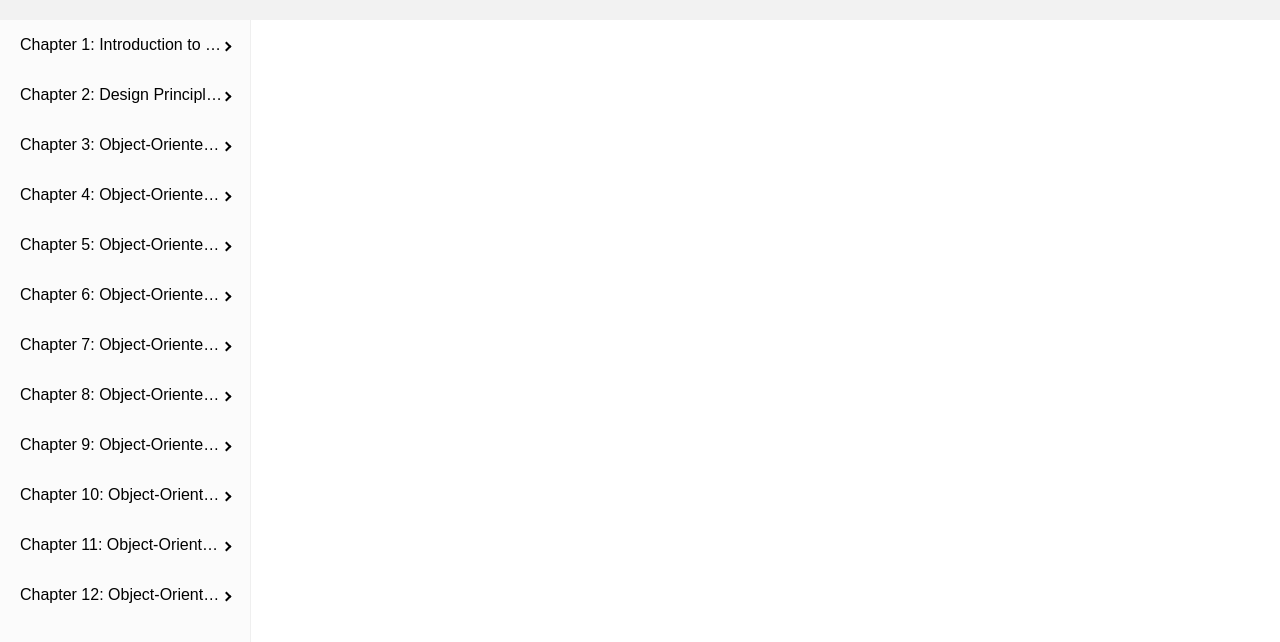
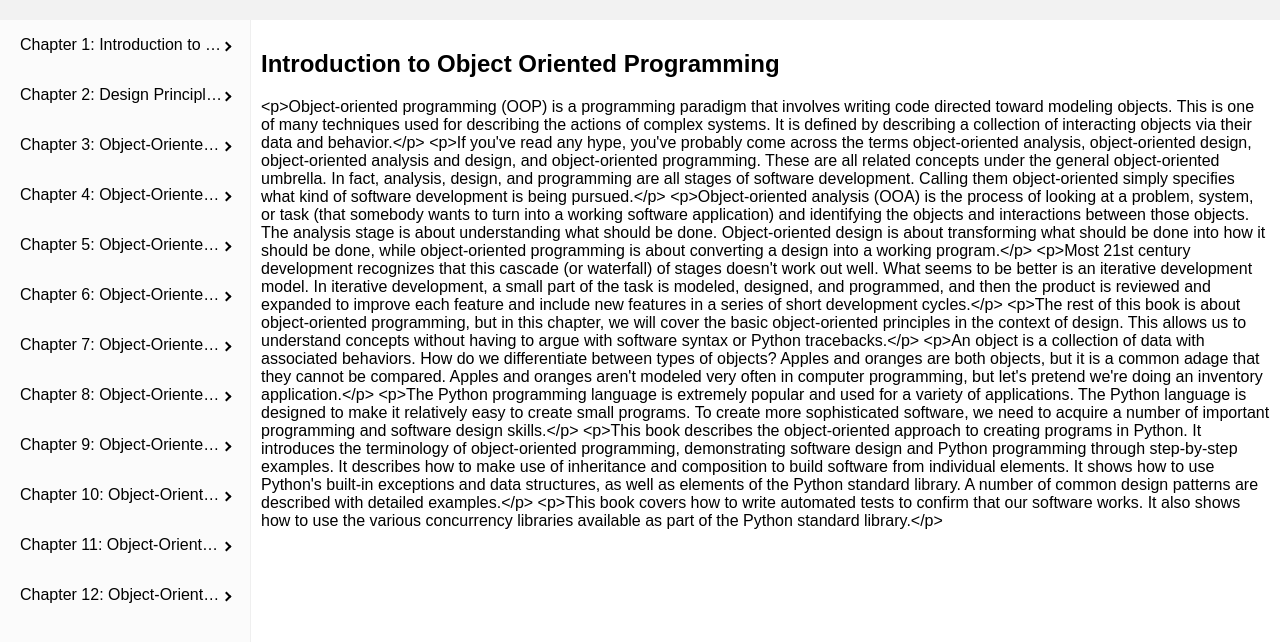
Before and after one commit to hieutrtr/kr_final, a React (Create React App) app in the folder workspace/: page / in a window 1280 px wide. Shown: the top 642 px of the page. Built offline with nearby package versions, Linux system fonts and the light colour scheme; the HTML template or start-up script is replaced by a standard one.

Commit message:
Refactor handleArticleSelect function to pass chapterId and articleId as separate arguments, and update ContentArea component to find selectedArticle based on articleId only.
# Aider chat conversation:

```diff
--- a/workspace/src/App.js
+++ b/workspace/src/App.js
@@ -16,7 +16,7 @@ function App() {
     <div className="app">
       <TopMenu />
       <div className="main-content">
-        <SideBar onArticleSelect={handleArticleSelect} /> {/* Pass the handleArticleSelect function as a prop */}
+        <SideBar onArticleSelect={(chapterId, articleId) => handleArticleSelect(chapterId, articleId)} />
         <ContentArea selectedChapterId={selectedChapterId} selectedArticleId={selectedArticleId} />
       </div>
     </div>
--- a/workspace/src/components/ContentArea.js
+++ b/workspace/src/components/ContentArea.js
@@ -3,7 +3,7 @@ import './ContentArea.css';
 import articlesMock from '../data/ArticlesMock';
 
 function ContentArea({ selectedChapterId, selectedArticleId }) {
-  const selectedArticle = articlesMock.find(article => article.chapterId === selectedChapterId && article.id === selectedArticleId);
+  const selectedArticle = articlesMock.find(article => article.id === selectedArticleId);
 
   return (
     <main className="content-area">
--- a/workspace/src/data/ArticlesMock.js
+++ b/workspace/src/data/ArticlesMock.js
@@ -2,7 +2,25 @@ const articlesMock = [
   {
     id: 1,
     title: "Introduction to Object Oriented Programming",
-    content: "Object-oriented programming (OOP) is a programming paradigm based on the concept of objects, which can contain data and code that manipulates that data."
+    content: `
+    <p>Object-oriented programming (OOP) is a programming paradigm that involves writing code directed toward modeling objects. This is one of many techniques used for describing the actions of complex systems. It is defined by describing a collection of interacting objects via their data and behavior.</p>
+
+    <p>If you've read any hype, you've probably come across the terms object-oriented analysis, object-oriented design, object-oriented analysis and design, and object-oriented programming. These are all related concepts under the general object-oriented umbrella. In fact, analysis, design, and programming are all stages of software development. Calling them object-oriented simply specifies what kind of software development is being pursued.</p>
+
+    <p>Object-oriented analysis (OOA) is the process of looking at a problem, system, or task (that somebody wants to turn into a working software application) and identifying the objects and interactions between those objects. The analysis stage is about understanding what should be done. Object-oriented design is about transforming what should be done into how it should be done, while object-oriented programming is about converting a design into a working program.</p>
+
+    <p>Most 21st century development recognizes that this cascade (or waterfall) of stages doesn't work out well. What seems to be better is an iterative development model. In iterative development, a small part of the task is modeled, designed, and programmed, and then the product is reviewed and expanded to improve each feature and include new features in a series of short development cycles.</p>
+
+    <p>The rest of this book is about object-oriented programming, but in this chapter, we will cover the basic object-oriented principles in the context of design. This allows us to understand concepts without having to argue with software syntax or Python tracebacks.</p>
+
+    <p>An object is a collection of data with associated behaviors. How do we differentiate between types of objects? Apples and oranges are both objects, but it is a common adage that they cannot be compared. Apples and oranges aren't modeled very often in computer programming, but let's pretend we're doing an inventory application.</p>
+
+    <p>The Python programming language is extremely popular and used for a variety of applications. The Python language is designed to make it relatively easy to create small programs. To create more sophisticated software, we need to acquire a number of important programming and software design skills.</p>
+
+    <p>This book describes the object-oriented approach to creating programs in Python. It introduces the terminology of object-oriented programming, demonstrating software design and Python programming through step-by-step examples. It describes how to make use of inheritance and composition to build software from individual elements. It shows how to use Python's built-in exceptions and data structures, as well as elements of the Python standard library. A number of common design patterns are described with detailed examples.</p>
+
+    <p>This book covers how to write automated tests to confirm that our software works. It also shows how to use the various concurrency libraries available as part of the Python standard library.</p>
+    `
   },
   {
     id: 2,
```
